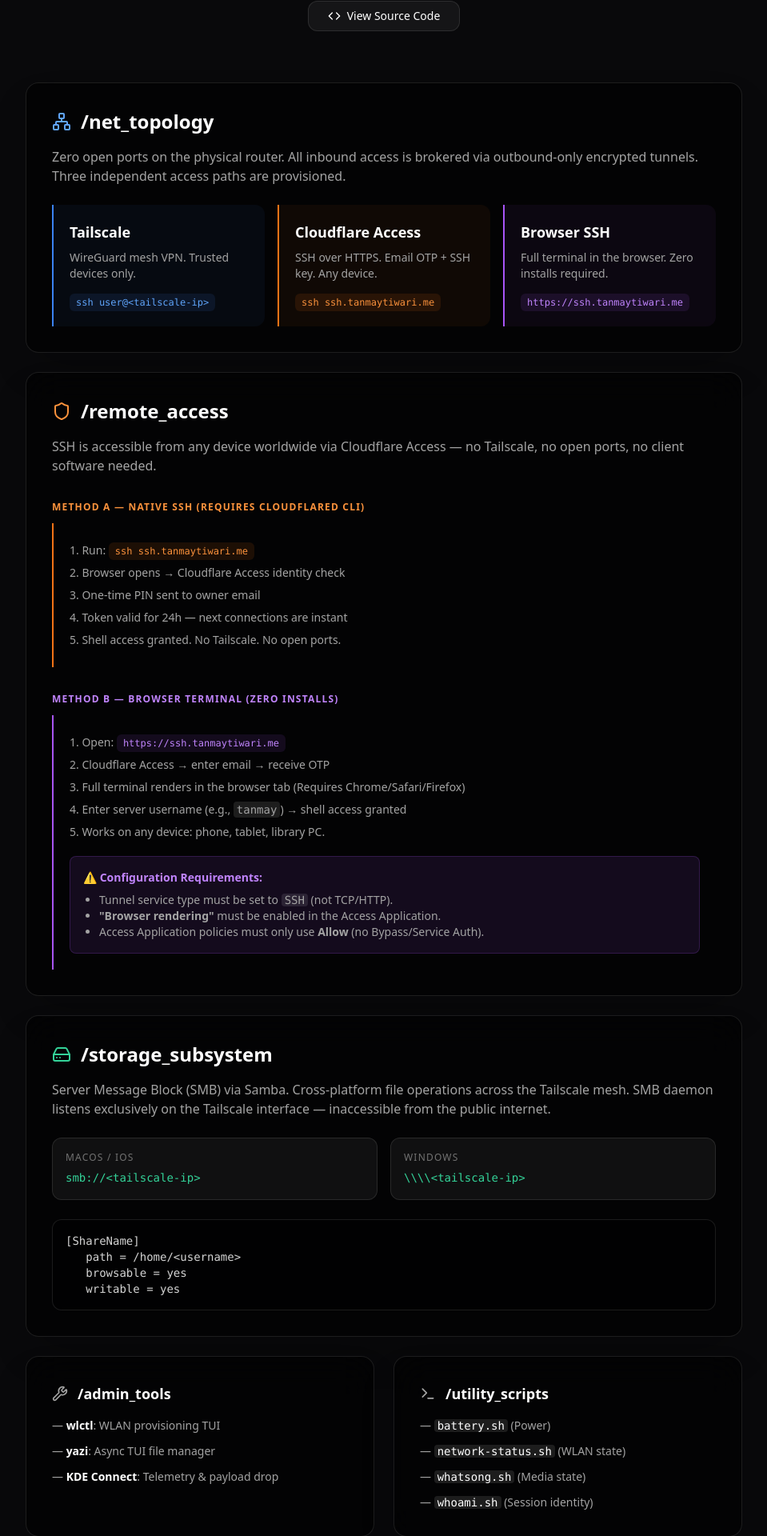
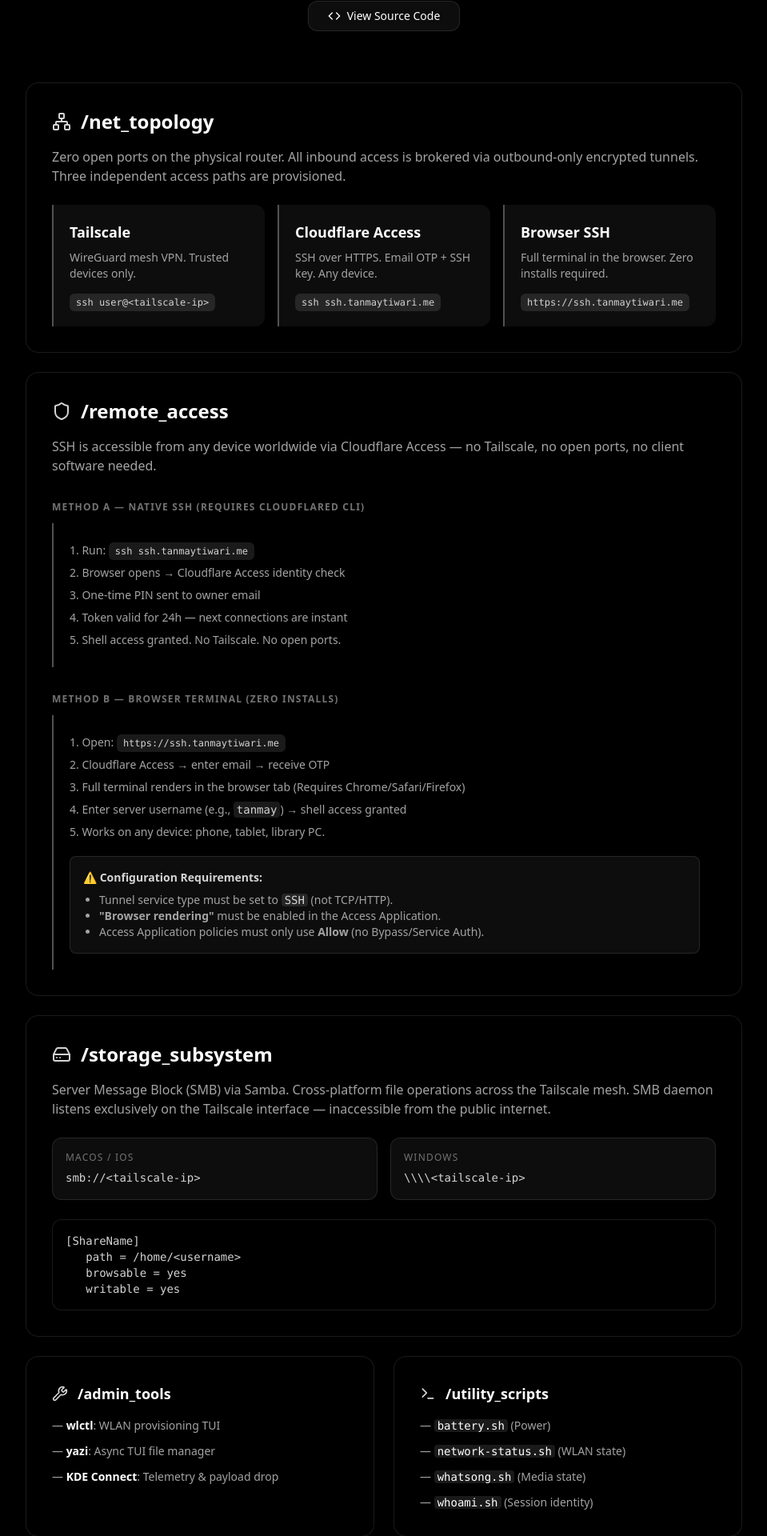
Before and after one commit to tanmayhutt/arch-server, a React (Vite) app in the folder website/: page /server in a window 1280 px wide. Shown: the part 294-2214 px from the top of the page at 80% size, without its empty margins (160-1119 px from the left). Built offline with nearby package versions, Linux system fonts and the light colour scheme.

Commit message:
style(website): strip colors for minimal aesthetic

```diff
--- a/website/src/pages/ArchServer.jsx
+++ b/website/src/pages/ArchServer.jsx
@@ -3,12 +3,12 @@
 
 const ArchServer = () => {
   return (
-    <div className="relative min-h-screen w-full flex flex-col items-center justify-start pt-20 pb-24 px-6 overflow-hidden">
+    <div className="relative min-h-screen w-full flex flex-col items-center justify-start pt-20 pb-24 px-6 overflow-hidden bg-black selection:bg-white/30">
 
       {/* ── Header ───────────────────────────────────────── */}
       <header className="z-10 flex flex-col items-center text-center mb-16 w-full max-w-4xl">
         <div className="flex items-center gap-3 mb-6">
-          <span className="inline-flex items-center gap-2 px-3 py-1 rounded-full text-xs font-mono border border-blue-500/40 bg-blue-500/10 text-blue-400">
+          <span className="inline-flex items-center gap-2 px-3 py-1 rounded-full text-xs font-mono border border-white/20 bg-white/5 text-neutral-300">
             module: arch-server
           </span>
         </div>
@@ -34,9 +34,9 @@
       <div className="w-full max-w-4xl flex flex-col gap-6 z-10">
 
         {/* ── Net Topology ─────────────────────────────────── */}
-        <div className="p-8 rounded-2xl border border-white/10 bg-black/60 backdrop-blur-xl shadow-2xl">
+        <div className="p-8 rounded-2xl border border-white/10 bg-black/80 backdrop-blur-xl shadow-2xl">
           <div className="flex items-center gap-3 mb-4 text-white">
-            <Network className="w-6 h-6 text-blue-400" />
+            <Network className="w-6 h-6 text-neutral-300" />
             <h2 className="text-2xl font-bold">/net_topology</h2>
           </div>
           <p className="text-neutral-400 mb-6">
@@ -45,32 +45,32 @@
 
           <div className="grid grid-cols-1 md:grid-cols-3 gap-4">
             {/* Tailscale */}
-            <div className="p-5 border-l-2 border-blue-500 bg-blue-500/5 rounded-r-xl">
+            <div className="p-5 border-l-2 border-neutral-600 bg-white/5 rounded-r-xl">
               <h3 className="text-lg font-semibold text-white mb-2">Tailscale</h3>
               <p className="text-sm text-neutral-400 mb-3">WireGuard mesh VPN. Trusted devices only.</p>
-              <code className="px-2 py-1 bg-blue-500/10 text-blue-400 rounded-md text-xs font-mono">ssh user@&lt;tailscale-ip&gt;</code>
+              <code className="px-2 py-1 bg-white/10 text-neutral-300 rounded-md text-xs font-mono">ssh user@&lt;tailscale-ip&gt;</code>
             </div>
 
             {/* Cloudflare SSH */}
-            <div className="p-5 border-l-2 border-orange-500 bg-orange-500/5 rounded-r-xl">
+            <div className="p-5 border-l-2 border-neutral-600 bg-white/5 rounded-r-xl">
               <h3 className="text-lg font-semibold text-white mb-2">Cloudflare Access</h3>
               <p className="text-sm text-neutral-400 mb-3">SSH over HTTPS. Email OTP + SSH key. Any device.</p>
-              <code className="px-2 py-1 bg-orange-500/10 text-orange-400 rounded-md text-xs font-mono">ssh ssh.tanmaytiwari.me</code>
+              <code className="px-2 py-1 bg-white/10 text-neutral-300 rounded-md text-xs font-mono">ssh ssh.tanmaytiwari.me</code>
             </div>
 
             {/* Browser SSH */}
-            <div className="p-5 border-l-2 border-purple-500 bg-purple-500/5 rounded-r-xl">
+            <div className="p-5 border-l-2 border-neutral-600 bg-white/5 rounded-r-xl">
               <h3 className="text-lg font-semibold text-white mb-2">Browser SSH</h3>
               <p className="text-sm text-neutral-400 mb-3">Full terminal in the browser. Zero installs required.</p>
-              <code className="px-2 py-1 bg-purple-500/10 text-purple-400 rounded-md text-xs font-mono">https://ssh.tanmaytiwari.me</code>
+              <code className="px-2 py-1 bg-white/10 text-neutral-300 rounded-md text-xs font-mono">https://ssh.tanmaytiwari.me</code>
             </div>
           </div>
         </div>
 
         {/* ── Remote Access ─────────────────────────────────── */}
-        <div className="p-8 rounded-2xl border border-white/10 bg-black/60 backdrop-blur-xl shadow-2xl">
+        <div className="p-8 rounded-2xl border border-white/10 bg-black/80 backdrop-blur-xl shadow-2xl">
           <div className="flex items-center gap-3 mb-4 text-white">
-            <Shield className="w-6 h-6 text-orange-400" />
+            <Shield className="w-6 h-6 text-neutral-300" />
             <h2 className="text-2xl font-bold">/remote_access</h2>
           </div>
           <p className="text-neutral-400 mb-8">
@@ -78,9 +78,9 @@
           </p>
 
           <div className="mb-8">
-            <h3 className="text-xs font-bold uppercase tracking-widest text-orange-400 mb-3">Method A — Native SSH (requires cloudflared CLI)</h3>
-            <div className="p-5 border-l-2 border-orange-500 text-sm text-neutral-400 leading-loose">
-              <p>1. Run: <code className="px-2 py-1 bg-orange-500/10 text-orange-400 rounded-md text-xs font-mono">ssh ssh.tanmaytiwari.me</code></p>
+            <h3 className="text-xs font-bold uppercase tracking-widest text-neutral-500 mb-3">Method A — Native SSH (requires cloudflared CLI)</h3>
+            <div className="p-5 border-l-2 border-neutral-600 text-sm text-neutral-400 leading-loose">
+              <p>1. Run: <code className="px-2 py-1 bg-white/10 text-neutral-300 rounded-md text-xs font-mono">ssh ssh.tanmaytiwari.me</code></p>
               <p>2. Browser opens → Cloudflare Access identity check</p>
               <p>3. One-time PIN sent to owner email</p>
               <p>4. Token valid for 24h — next connections are instant</p>
@@ -89,18 +89,18 @@
           </div>
 
           <div>
-            <h3 className="text-xs font-bold uppercase tracking-widest text-purple-400 mb-3">Method B — Browser Terminal (zero installs)</h3>
-            <div className="p-5 border-l-2 border-purple-500 text-sm text-neutral-400 leading-loose">
-              <p>1. Open: <code className="px-2 py-1 bg-purple-500/10 text-purple-400 rounded-md text-xs font-mono"><a href="https://ssh.tanmaytiwari.me" target="_blank" rel="noopener noreferrer" className="text-purple-400 hover:text-purple-300">https://ssh.tanmaytiwari.me</a></code></p>
+            <h3 className="text-xs font-bold uppercase tracking-widest text-neutral-500 mb-3">Method B — Browser Terminal (zero installs)</h3>
+            <div className="p-5 border-l-2 border-neutral-600 text-sm text-neutral-400 leading-loose">
+              <p>1. Open: <code className="px-2 py-1 bg-white/10 text-neutral-300 rounded-md text-xs font-mono"><a href="https://ssh.tanmaytiwari.me" target="_blank" rel="noopener noreferrer" className="text-neutral-300 hover:text-white">https://ssh.tanmaytiwari.me</a></code></p>
               <p>2. Cloudflare Access → enter email → receive OTP</p>
               <p>3. Full terminal renders in the browser tab (Requires Chrome/Safari/Firefox)</p>
-              <p>4. Enter server username (e.g., <code className="px-1 py-0.5 bg-white/10 rounded">tanmay</code>) → shell access granted</p>
+              <p>4. Enter server username (e.g., <code className="px-1 py-0.5 bg-white/10 rounded text-neutral-300">tanmay</code>) → shell access granted</p>
               <p>5. Works on any device: phone, tablet, library PC.</p>
 
-              <div className="mt-4 p-4 bg-purple-500/10 border border-purple-500/20 rounded-lg">
-                <p className="font-semibold text-purple-400 text-sm mb-2">⚠️ Configuration Requirements:</p>
+              <div className="mt-4 p-4 bg-white/5 border border-white/10 rounded-lg">
+                <p className="font-semibold text-neutral-300 text-sm mb-2">⚠️ Configuration Requirements:</p>
                 <ul className="list-disc pl-5 text-sm">
-                  <li>Tunnel service type must be set to <code className="px-1 bg-white/10 rounded">SSH</code> (not TCP/HTTP).</li>
+                  <li>Tunnel service type must be set to <code className="px-1 bg-white/10 rounded text-neutral-300">SSH</code> (not TCP/HTTP).</li>
                   <li><strong>"Browser rendering"</strong> must be enabled in the Access Application.</li>
                   <li>Access Application policies must only use <strong>Allow</strong> (no Bypass/Service Auth).</li>
                 </ul>
@@ -110,9 +110,9 @@
         </div>
 
         {/* ── Storage ──────────────────────────────────────── */}
-        <div className="p-8 rounded-2xl border border-white/10 bg-black/60 backdrop-blur-xl shadow-2xl">
+        <div className="p-8 rounded-2xl border border-white/10 bg-black/80 backdrop-blur-xl shadow-2xl">
           <div className="flex items-center gap-3 mb-4 text-white">
-            <HardDrive className="w-6 h-6 text-emerald-400" />
+            <HardDrive className="w-6 h-6 text-neutral-300" />
             <h2 className="text-2xl font-bold">/storage_subsystem</h2>
           </div>
           <p className="text-neutral-400 mb-6">
@@ -123,11 +123,11 @@
           <div className="grid grid-cols-1 md:grid-cols-2 gap-4 mb-6">
             <div className="p-4 bg-white/5 border border-white/10 rounded-xl">
               <p className="text-xs uppercase tracking-widest text-neutral-500 mb-1">macOS / iOS</p>
-              <code className="text-emerald-400 font-mono text-sm">smb://&lt;tailscale-ip&gt;</code>
+              <code className="text-neutral-300 font-mono text-sm">smb://&lt;tailscale-ip&gt;</code>
             </div>
             <div className="p-4 bg-white/5 border border-white/10 rounded-xl">
               <p className="text-xs uppercase tracking-widest text-neutral-500 mb-1">Windows</p>
-              <code className="text-emerald-400 font-mono text-sm">\\\\&lt;tailscale-ip&gt;</code>
+              <code className="text-neutral-300 font-mono text-sm">\\\\&lt;tailscale-ip&gt;</code>
             </div>
           </div>
 
@@ -141,9 +141,9 @@
 
         {/* ── Admin Tools + Scripts ─────────────────────────── */}
         <div className="grid grid-cols-1 md:grid-cols-2 gap-6">
-          <div className="p-8 rounded-2xl border border-white/10 bg-black/60 backdrop-blur-xl shadow-2xl">
+          <div className="p-8 rounded-2xl border border-white/10 bg-black/80 backdrop-blur-xl shadow-2xl">
             <div className="flex items-center gap-3 mb-4 text-white">
-              <Wrench className="w-5 h-5 text-neutral-400" />
+              <Wrench className="w-5 h-5 text-neutral-300" />
               <h3 className="text-lg font-bold">/admin_tools</h3>
             </div>
             <ul className="flex flex-col gap-3 text-neutral-400 text-sm">
@@ -153,9 +153,9 @@
             </ul>
           </div>
 
-          <div className="p-8 rounded-2xl border border-white/10 bg-black/60 backdrop-blur-xl shadow-2xl">
+          <div className="p-8 rounded-2xl border border-white/10 bg-black/80 backdrop-blur-xl shadow-2xl">
             <div className="flex items-center gap-3 mb-4 text-white">
-              <Terminal className="w-5 h-5 text-neutral-400" />
+              <Terminal className="w-5 h-5 text-neutral-300" />
               <h3 className="text-lg font-bold">/utility_scripts</h3>
             </div>
             <ul className="flex flex-col gap-3 text-neutral-400 text-sm">
```
Also changed, not shown: website/src/pages/Home.jsx (+16 -16 lines).
